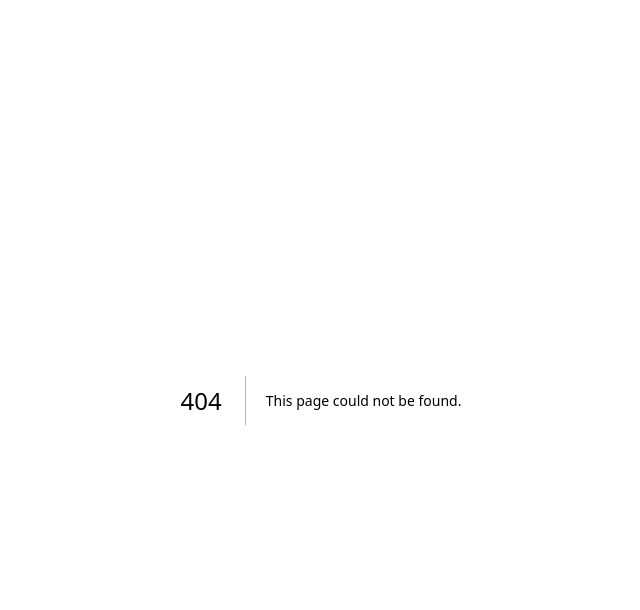
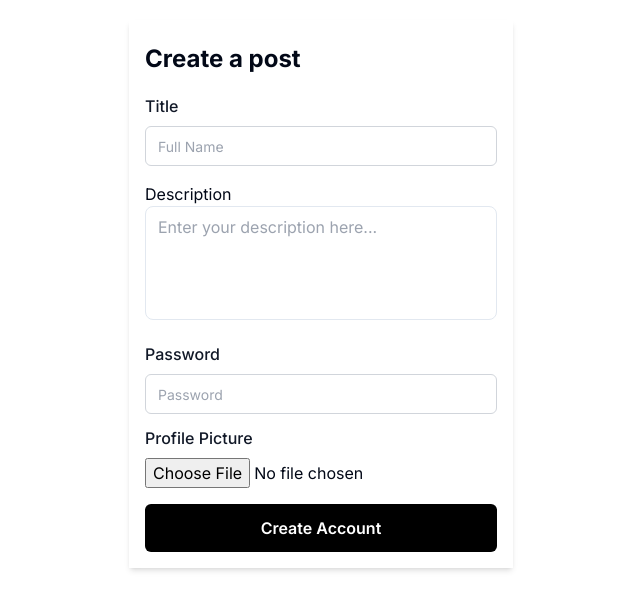
Before and after one commit to kismatkc/reddit, a Next.js app: page /create in a window 1280 px wide. Before the commit this address had no page. Shown: the top 610 px of the page, without its empty margins (319-959 px from the left). Built offline with nearby package versions, Linux system fonts and the light colour scheme.

Commit message:
for vscode

```diff
--- /dev/null
+++ b/app/(root)/create/page.tsx
@@ -0,0 +1,10 @@
+import CreatePost from "@/components/createPost"
+
+
+
+
+const Create = () => {
+    return <CreatePost/>
+};
+
+export default Create;
--- /dev/null
+++ b/components/createPost.tsx
@@ -0,0 +1,83 @@
+
+
+const CreatePost = () => {
+  return (
+    <div className="">
+      <section className="rounded-md p-2 bg-white">
+        <div className="flex items-center justify-center my-3">
+          <div className="xl:mx-auto shadow-md p-4 xl:w-full xl:max-w-sm 2xl:max-w-md">
+            <div className="mb-2"></div>
+            <h2 className="text-2xl font-bold leading-tight">
+              Create a post
+            </h2>
+
+            <form className="mt-5">
+              <div className="space-y-4">
+                <div>
+                  <label className="text-base font-medium text-gray-900">
+                    Title
+                  </label>
+                  <div className="mt-2">
+                    <input
+                      placeholder="Full Name"
+                      type="text"
+                      className="flex h-10 w-full rounded-md border border-gray-300 bg-transparent px-3 py-2 text-sm placeholder:text-gray-400 focus:outline-none focus:ring-1 focus:ring-gray-400 focus:ring-offset-1 disabled:cursor-not-allowed disabled:opacity-50"
+                      name="user_name"
+                    />
+                  </div>
+                </div>
+                <div>
+                <label htmlFor="description">
+                Description
+                </label>
+                  {/* <textarea id="description" placeholder="Enter post description">
+
+                  </textarea> */}
+                   <textarea id="description" name="description" className="resize-none w-full px-3 py-2 border rounded-lg text-gray-700 focus:outline-none focus:ring-2 focus:ring-blue-500" rows="4" placeholder="Enter your description here..." ></textarea>
+                </div>
+                <div>
+                  <div className="flex items-center justify-between">
+                    <label className="text-base font-medium text-gray-900">
+                      Password
+                    </label>
+                  </div>
+                  <div className="mt-2">
+                    <input
+                      placeholder="Password"
+                      type="password"
+                      className="flex h-10 w-full rounded-md border border-gray-300 bg-transparent px-3 py-2 text-sm placeholder:text-gray-400 focus:outline-none focus:ring-1 focus:ring-gray-400 focus:ring-offset-1 disabled:cursor-not-allowed disabled:opacity-50"
+                      name="password"
+                    />
+                  </div>
+                  <div className="flex items-center justify-between mt-3">
+                    <label className="text-base font-medium text-gray-900">
+                      Profile Picture
+                    </label>
+                  </div>
+                  <div className="mt-2">
+                    <input
+                      className="file-input w-full max-w-xs"
+                      type="file"
+                      name="avatar"
+                    />
+                  </div>
+                </div>
+                <div>
+                  <button
+                    className="inline-flex w-full items-center justify-center rounded-md bg-black px-3.5 py-2.5 font-semibold leading-7 text-white hover:bg-black/80"
+                    type="button"
+                  >
+                    Create Account
+                  </button>
+                </div>
+              </div>
+            </form>
+          </div>
+        </div>
+      </section>
+    </div>
+
+  );
+};
+
+export default CreatePost;
--- a/components/hero.tsx
+++ b/components/hero.tsx
@@ -18,7 +18,7 @@ const Hero = () => {
             if (!searchQuery) {
                 try {
                     const response = await API.get("/posts/public");
-
+                   console.log(response.data[0]);
                     setPosts(response.data);
                 } catch (error) {
                     console.error("Error fetching public posts:", error); // Debugging line
```
